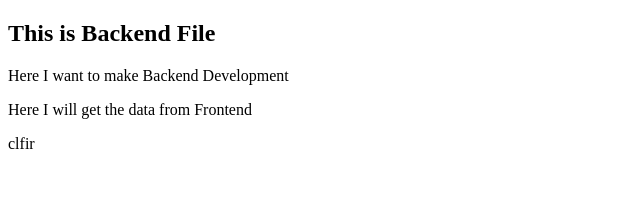
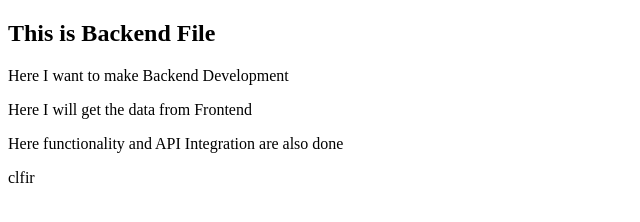
Before and after one commit to MohanKumar26596/new-project, a plain HTML site: page index2.html in a window 1280 px wide. Shown: the whole page, without its empty margins (0-640 px from the left). Drawn offline with Linux system fonts and the light colour scheme.

Commit message:
feat: forth lines changed in index2

```diff
--- a/index2.html
+++ b/index2.html
@@ -9,5 +9,6 @@
     <h2>This is Backend File</h2>
     <p>Here I want to make Backend Development</p>
     <p>Here I will get the data from Frontend</p>
+    <p>Here functionality and API Integration are also done</p>
 </body>
 </html>clfir
```
